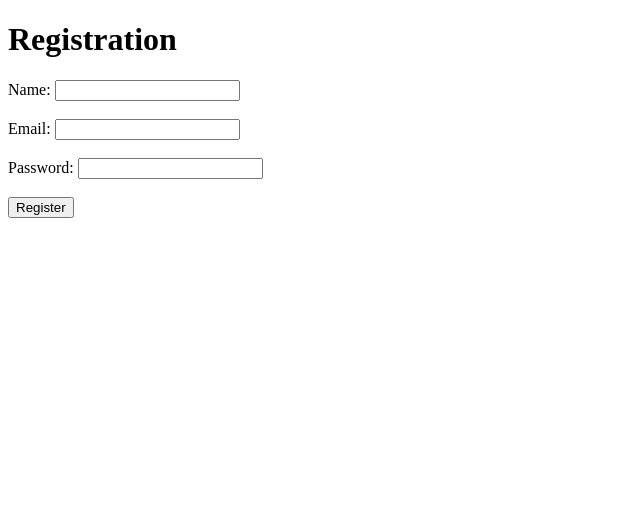
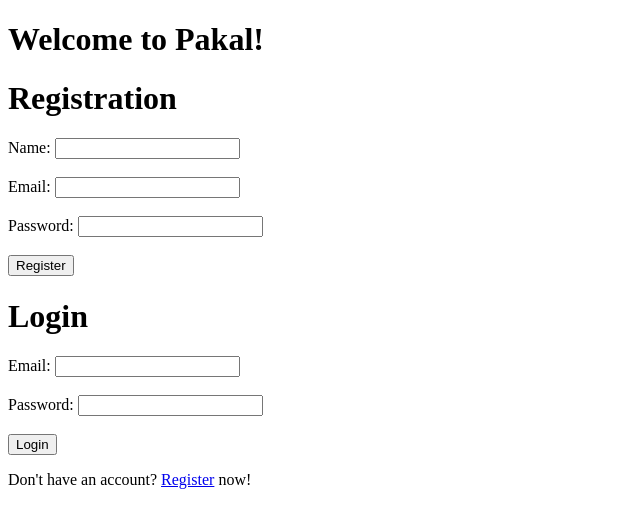
Before and after one commit to webizone/Pakal_app, a Flask app: page /login in a window 1280 px wide. Shown: the top 528 px of the page, without its empty margins (0-640 px from the left). Run offline with Flask 3, Linux system fonts and the light colour scheme.

Commit message:
User login updated

```diff
--- a/virtual_travel_agent/templates/index.html
+++ b/virtual_travel_agent/templates/index.html
@@ -1,3 +1,14 @@
+<!DOCTYPE html>
+<html>
+<head>
+    <title>Pakal</title>
+</head>
+<body>
+    <h1>Welcome to Pakal!</h1>
+</body>
+</html>
+
+
 <!DOCTYPE html>
 <html>
 <head>
@@ -19,3 +30,23 @@
     </form>
 </body>
 </html>
+
+<!DOCTYPE html>
+<html>
+<head>
+    <title>Pakal - Login</title>
+</head>
+<body>
+    <h1>Login</h1>
+    <form action="/login" method="POST">
+        <label for="email">Email:</label>
+        <input type="email" id="email" name="email" required>
+        <br><br>
+        <label for="password">Password:</label>
+        <input type="password" id="password" name="password" required>
+        <br><br>
+        <input type="submit" value="Login">
+    </form>
+    <p>Don't have an account? <a href="/register">Register</a> now!</p>
+</body>
+</html>
```
